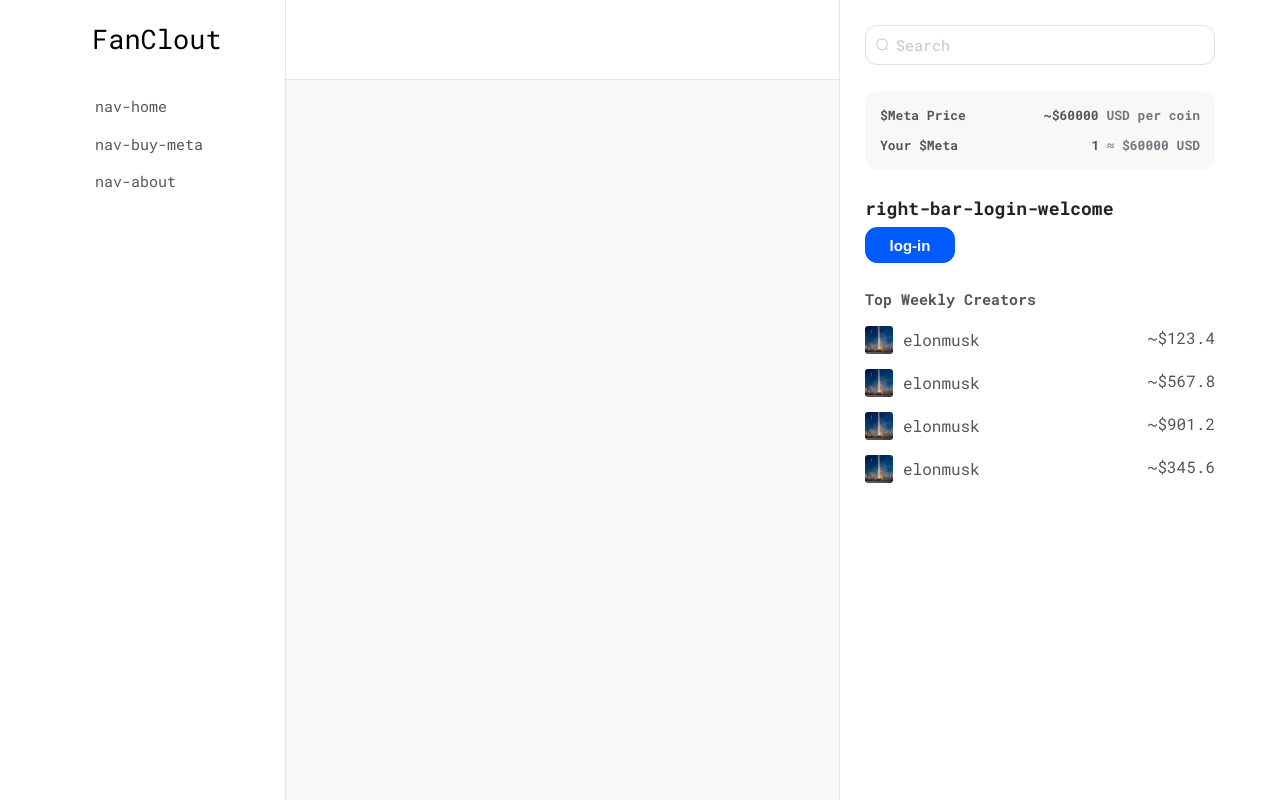
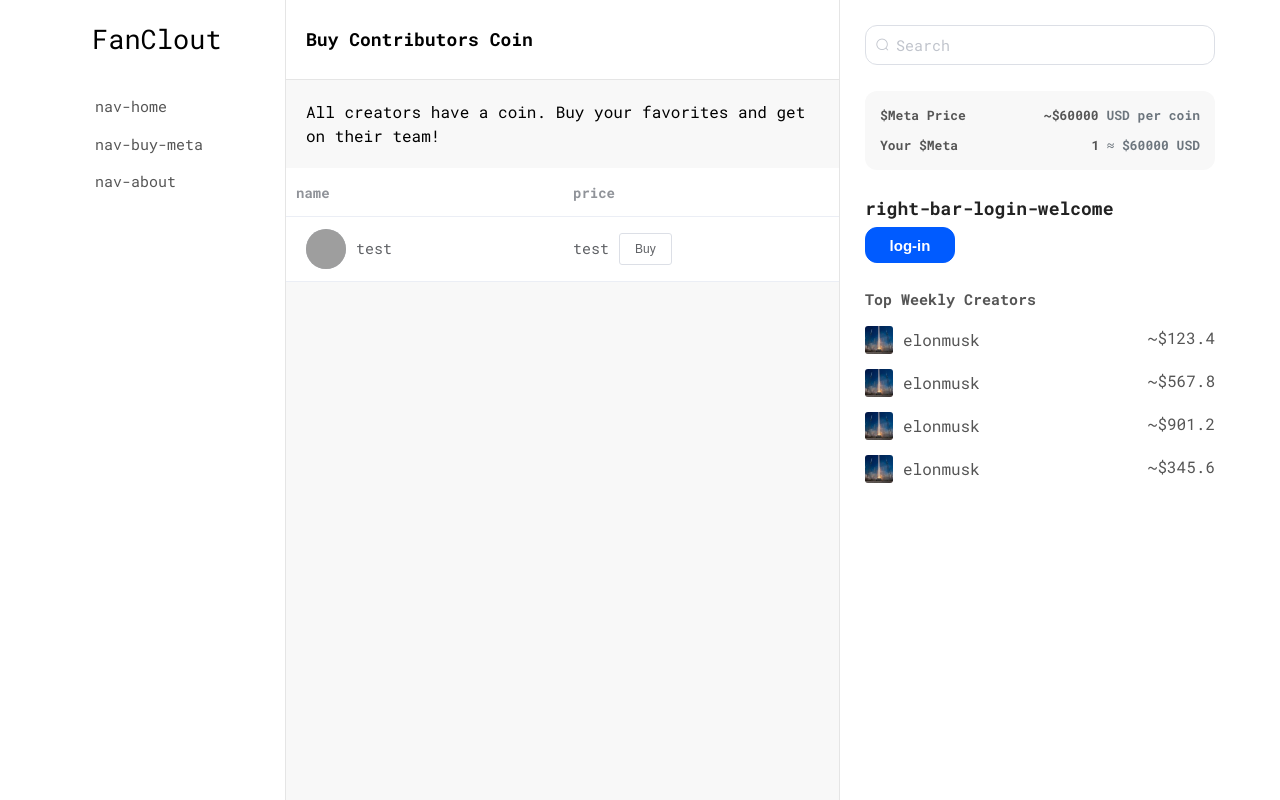
Before and after one commit to Meta-Network/FanClout, a Vue app: page /contributors in a window 1280 px wide. Built offline with nearby package versions, Linux system fonts and the light colour scheme; grey boxes are pictures that could not be loaded.

Commit message:
更新了购买页面 入口xxx：xxx/contributors

```diff
--- a/src/router/index.js
+++ b/src/router/index.js
@@ -35,6 +35,11 @@ const routes = [
     path: '/user/:id',
     name: 'user-id',
     component: userId
+  },
+  {
+    path: '/contributors',
+    name: 'contributors,',
+    component: () => import('../views/Buy/BuyCoins')
   }
 ]
 
--- /dev/null
+++ b/src/views/Buy/BuyCoins.vue
@@ -0,0 +1,98 @@
+<template>
+  <div class="contributors">
+    <div class="Desc">
+      <div>All creators have a coin. Buy your favorites and get on their team!</div>
+    </div>
+    <div>
+      <el-table
+        :data="coinsData"
+        class="table"
+      >
+        <el-table-column
+          prop="name"
+          label="name">
+          <template #default="scope">
+            <div class="name-container">
+                <el-avatar :size="40" src="https://pbs.twimg.com/profile_images/1273450418895376385/kIXRS_tA_400x400.jpg"></el-avatar>
+              <div class="name">
+                {{scope.row.name}}
+              </div>
+            </div>
+          </template>
+        </el-table-column>
+        <el-table-column
+          prop="price"
+          label="price"
+        >
+          <template #default="scope">
+            <div class="price-container">
+              <div class="PriceNumber">
+                {{ scope.row.price }}
+              </div>
+              <el-button
+                size="small"
+                class="BuyButton"
+              >
+                Buy
+              </el-button>
+            </div>
+          </template>
+        </el-table-column>
+      </el-table>
+    </div>
+  </div>
+</template>
+
+<script>
+import { inject, onMounted, ref } from 'vue'
+
+export default {
+  setup () {
+    const setTitle = inject('setTitle')
+    const coinsData = ref([
+      {
+        name: 'test',
+        price: 'test'
+      }
+    ])
+    onMounted(() => {
+      setTitle('Buy Contributors Coin')
+    })
+    return {
+      coinsData
+    }
+  }
+
+}
+</script>
+
+<style scoped>
+.Desc{
+  font-family: 'Roboto Mono', monospace;
+  padding: 20px ;
+}
+.price-container{
+  display: flex;
+}
+.PriceNumber{
+  display: flex;
+  font-size: 15px;
+  align-items:center;
+  padding: 0 10px 0 0;
+}
+.name-container{
+  display: flex;
+  padding: 0 0 0 10px;
+}
+.name{
+  display: flex;
+  align-items: center;
+  font-size: 15px;
+  font-family: 'Roboto Mono', monospace;
+  padding: 0 0 0 10px;
+}
+.BuyButton{
+  display: flex;
+  align-items: center;
+}
+</style>
```
Also changed, not shown: 1 other file (tests, documents, lock files or other folders).
